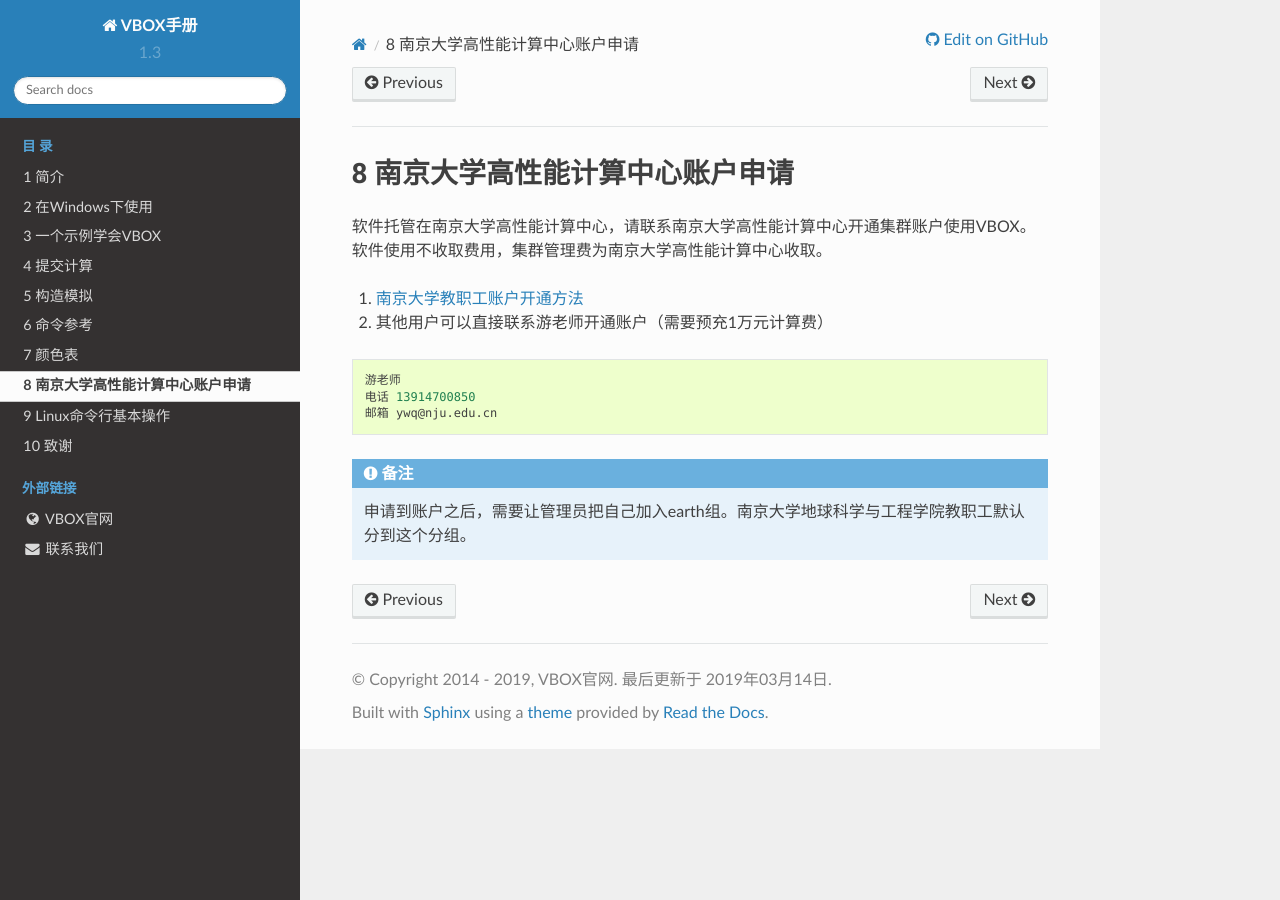
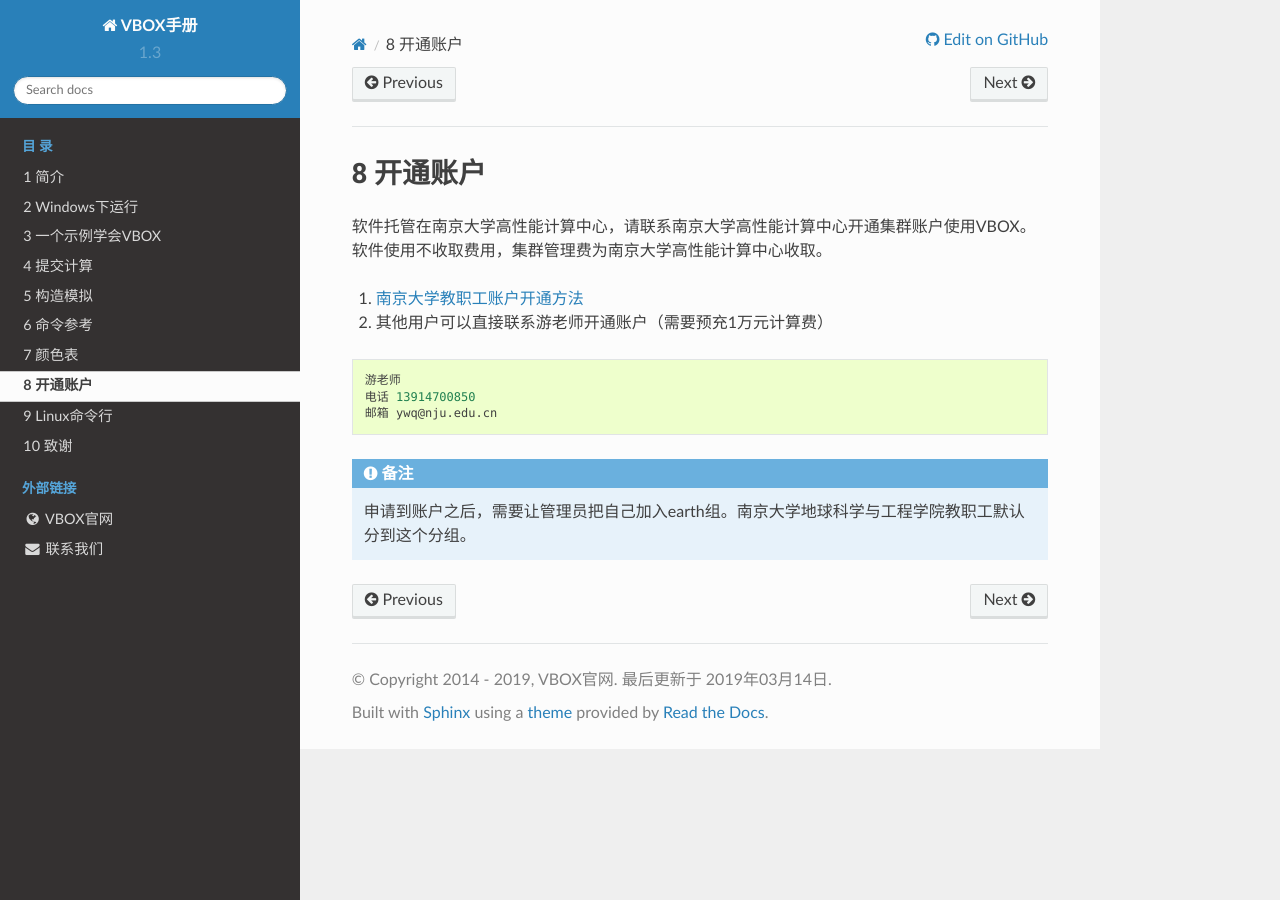
Before and after one commit to geovbox/zdem_doc, a Sphinx documentation site: the page built from source/hpc.rst, in a window 1280 px wide. Built offline with Sphinx 7.4.7 and the Read the Docs theme 2.0.0, drawn with Linux system fonts in a browser that asks for light colours.

```diff
--- a/source/hpc.rst
+++ b/source/hpc.rst
@@ -1,7 +1,7 @@
 .. _njuhpc:
 
-南京大学高性能计算中心账户申请
-==============================
+开通账户
+========
 
 软件托管在南京大学高性能计算中心，请联系南京大学高性能计算中心开通集群账户使用VBOX。
 软件使用不收取费用，集群管理费为南京大学高性能计算中心收取。
--- a/source/linux.rst
+++ b/source/linux.rst
@@ -1,5 +1,5 @@
-Linux命令行基本操作
-===================
+Linux命令行
+===========
 
 使用VBOX前，应该具备Linux命令行基本操作知识。
 
--- a/source/use.rst
+++ b/source/use.rst
@@ -1,5 +1,5 @@
-在Windows下使用
-===============
+Windows下运行
+=============
 
 
 #. 使用 `xshell <https://www.netsarang.com/products/xsh_overview.html>`_ 连接安装了VBOX的服务器
```
